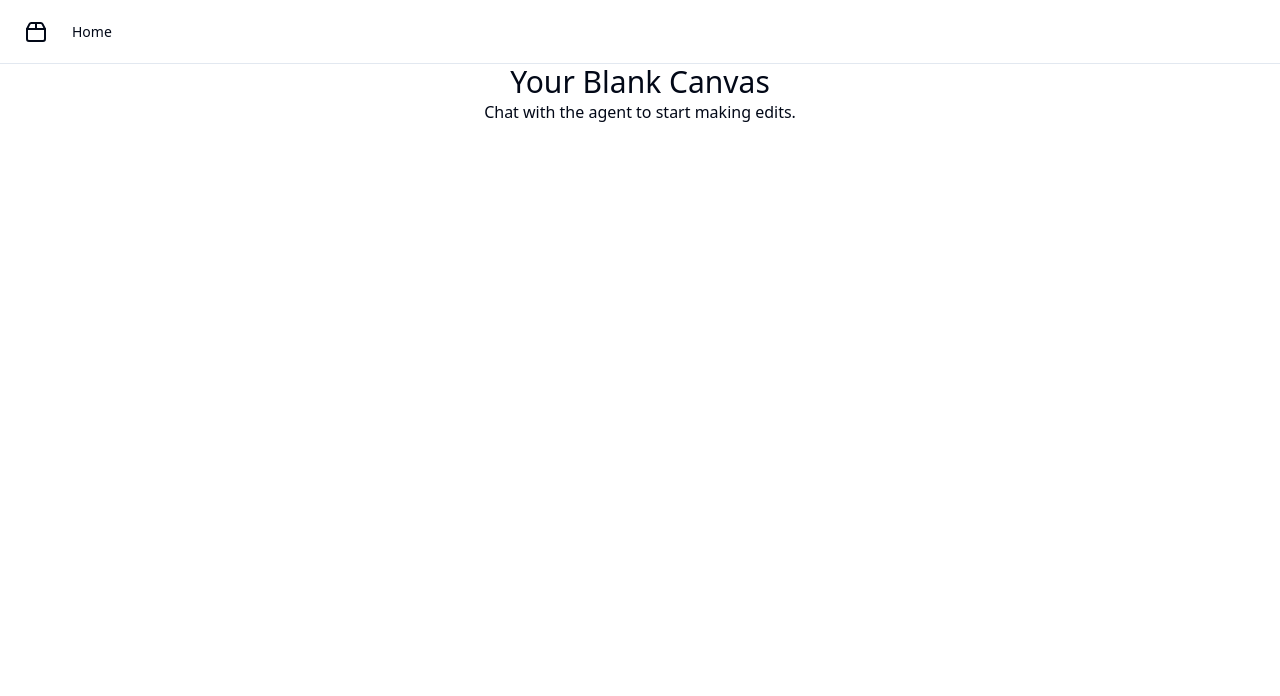
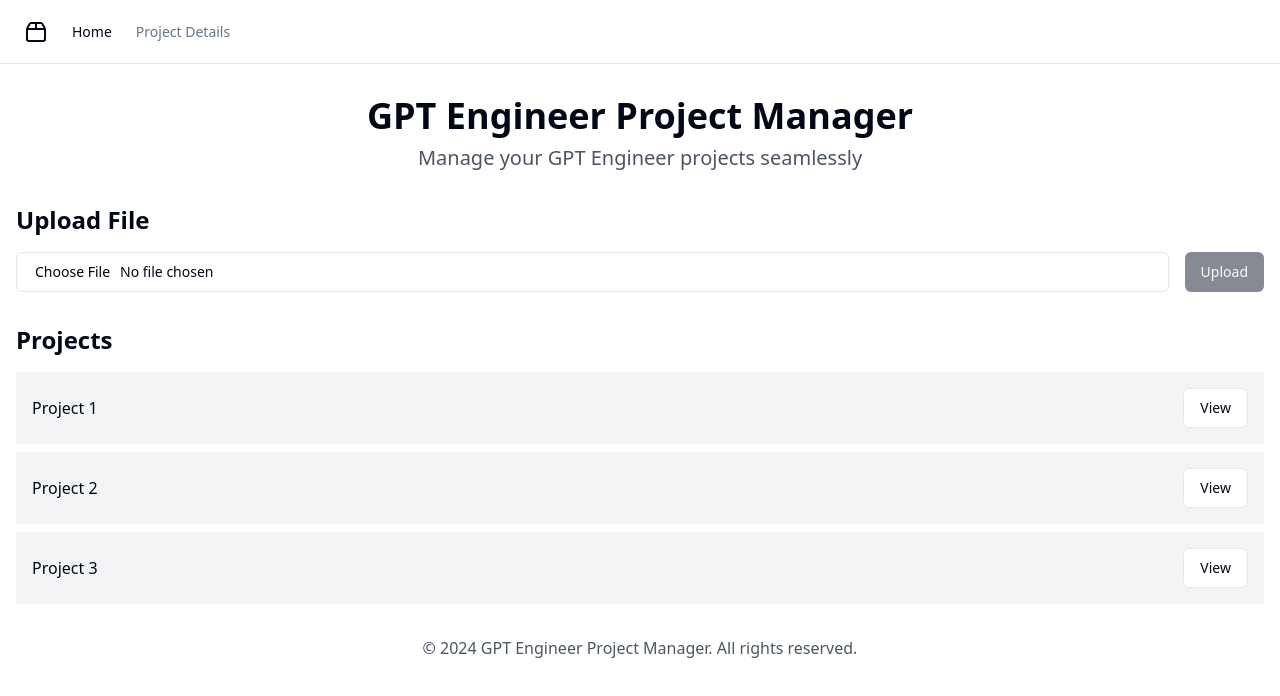
Before and after one commit to GPT-Engineer-App/gptengineer-connector, a React (Vite) app: page / in a window 1280 px wide. Shown: the top 696 px of the page. Built offline with nearby package versions, Linux system fonts and the light colour scheme.

Commit message:
Implement basic frontend for GPT Engineer Project Manager

```diff
--- a/src/nav-items.jsx
+++ b/src/nav-items.jsx
@@ -1,9 +1,7 @@
-import { Home } from "lucide-react";
+import { Home, FolderOpen } from "lucide-react";
 import Index from "./pages/Index.jsx";
+import ProjectDetails from "./pages/ProjectDetails.jsx";
 
-/**
- * Central place for defining the navigation items. Used for navigation components and routing.
- */
 export const navItems = [
   {
     title: "Home",
@@ -11,4 +9,10 @@ export const navItems = [
     icon: <Home className="h-4 w-4" />,
     page: <Index />,
   },
+  {
+    title: "Project Details",
+    to: "/project/:id",
+    icon: <FolderOpen className="h-4 w-4" />,
+    page: <ProjectDetails />,
+  },
 ];
--- a/src/pages/Index.jsx
+++ b/src/pages/Index.jsx
@@ -1,10 +1,74 @@
-// Update this page (the content is just a fallback if you fail to update the page)
+import { useState } from "react";
+import { Button } from "@/components/ui/button";
+import { Input } from "@/components/ui/input";
+import { useQuery } from "@tanstack/react-query";
+import { Link } from "react-router-dom";
+
+const fetchProjects = async () => {
+  // TODO: Replace with actual API call
+  return [
+    { id: 1, name: "Project 1" },
+    { id: 2, name: "Project 2" },
+    { id: 3, name: "Project 3" },
+  ];
+};
 
 const Index = () => {
+  const [file, setFile] = useState(null);
+  const { data: projects, isLoading, error } = useQuery({
+    queryKey: ['projects'],
+    queryFn: fetchProjects
+  });
+
+  const handleFileChange = (e) => {
+    setFile(e.target.files[0]);
+  };
+
+  const handleUpload = () => {
+    // TODO: Implement file upload logic
+    console.log("Uploading file:", file);
+  };
+
   return (
-    <div className="text-center">
-      <h1 className="text-3xl">Your Blank Canvas</h1>
-      <p>Chat with the agent to start making edits.</p>
+    <div className="container mx-auto px-4 py-8">
+      <header className="text-center mb-8">
+        <h1 className="text-4xl font-bold mb-2">GPT Engineer Project Manager</h1>
+        <p className="text-xl text-gray-600">Manage your GPT Engineer projects seamlessly</p>
+      </header>
+
+      <main>
+        <section className="mb-8">
+          <h2 className="text-2xl font-semibold mb-4">Upload File</h2>
+          <div className="flex gap-4">
+            <Input type="file" onChange={handleFileChange} />
+            <Button onClick={handleUpload} disabled={!file}>Upload</Button>
+          </div>
+        </section>
+
+        <section>
+          <h2 className="text-2xl font-semibold mb-4">Projects</h2>
+          {isLoading ? (
+            <p>Loading projects...</p>
+          ) : error ? (
+            <p>Error loading projects: {error.message}</p>
+          ) : (
+            <ul className="space-y-2">
+              {projects.map((project) => (
+                <li key={project.id} className="flex items-center justify-between bg-gray-100 p-4 rounded">
+                  <span>{project.name}</span>
+                  <Link to={`/project/${project.id}`}>
+                    <Button variant="outline">View</Button>
+                  </Link>
+                </li>
+              ))}
+            </ul>
+          )}
+        </section>
+      </main>
+
+      <footer className="mt-8 text-center text-gray-600">
+        <p>&copy; 2024 GPT Engineer Project Manager. All rights reserved.</p>
+      </footer>
     </div>
   );
 };
--- /dev/null
+++ b/src/pages/ProjectDetails.jsx
@@ -0,0 +1,80 @@
+import { useState } from "react";
+import { useParams } from "react-router-dom";
+import { useQuery } from "@tanstack/react-query";
+import { Button } from "@/components/ui/button";
+import { Input } from "@/components/ui/input";
+
+const fetchProjectDetails = async (id) => {
+  // TODO: Replace with actual API call
+  return {
+    id,
+    name: `Project ${id}`,
+    files: ["file1.txt", "file2.js", "file3.css"],
+    commits: [
+      { id: 1, message: "Initial commit", date: "2024-03-01" },
+      { id: 2, message: "Update README", date: "2024-03-02" },
+    ],
+  };
+};
+
+const ProjectDetails = () => {
+  const { id } = useParams();
+  const [file, setFile] = useState(null);
+  const { data: project, isLoading, error } = useQuery({
+    queryKey: ['project', id],
+    queryFn: () => fetchProjectDetails(id)
+  });
+
+  const handleFileChange = (e) => {
+    setFile(e.target.files[0]);
+  };
+
+  const handleUpload = () => {
+    // TODO: Implement file upload logic
+    console.log("Uploading file:", file);
+  };
+
+  if (isLoading) return <div>Loading project details...</div>;
+  if (error) return <div>Error loading project details: {error.message}</div>;
+
+  return (
+    <div className="container mx-auto px-4 py-8">
+      <header className="mb-8">
+        <h1 className="text-3xl font-bold">{project.name}</h1>
+      </header>
+
+      <main>
+        <section className="mb-8">
+          <h2 className="text-2xl font-semibold mb-4">Files</h2>
+          <ul className="list-disc pl-5">
+            {project.files.map((file, index) => (
+              <li key={index}>{file}</li>
+            ))}
+          </ul>
+        </section>
+
+        <section className="mb-8">
+          <h2 className="text-2xl font-semibold mb-4">Upload File</h2>
+          <div className="flex gap-4">
+            <Input type="file" onChange={handleFileChange} />
+            <Button onClick={handleUpload} disabled={!file}>Upload</Button>
+          </div>
+        </section>
+
+        <section>
+          <h2 className="text-2xl font-semibold mb-4">Commit History</h2>
+          <ul className="space-y-2">
+            {project.commits.map((commit) => (
+              <li key={commit.id} className="bg-gray-100 p-4 rounded">
+                <p className="font-semibold">{commit.message}</p>
+                <p className="text-sm text-gray-600">{commit.date}</p>
+              </li>
+            ))}
+          </ul>
+        </section>
+      </main>
+    </div>
+  );
+};
+
+export default ProjectDetails;
```
